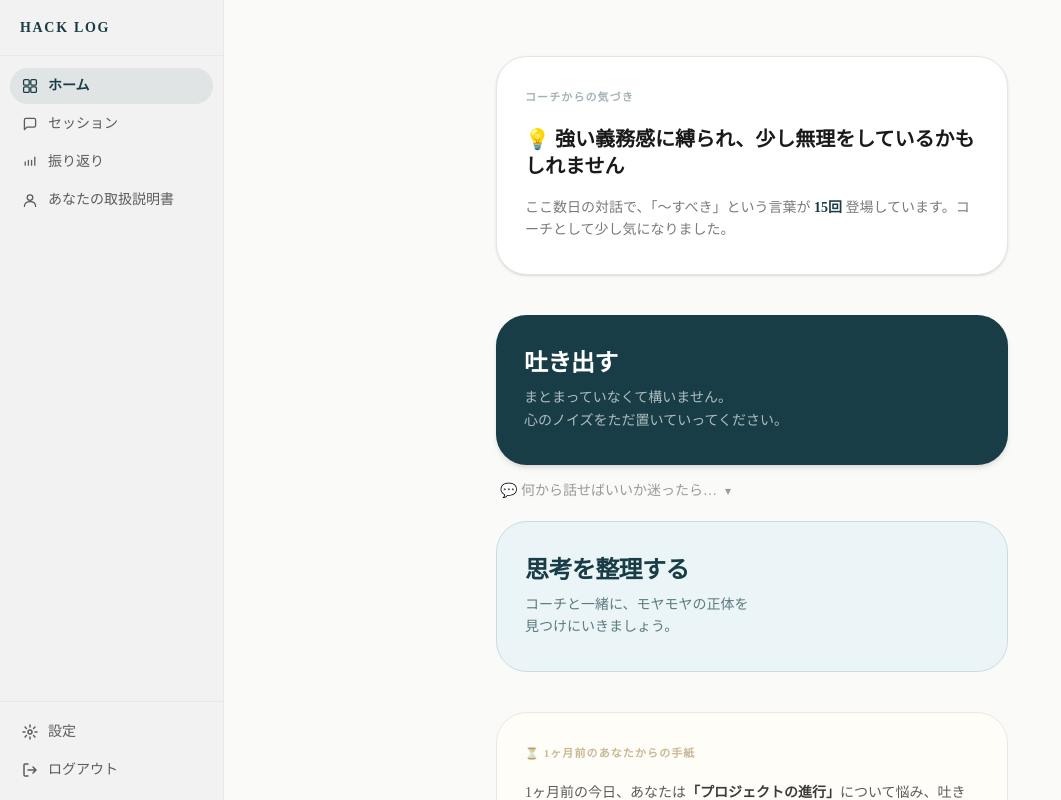
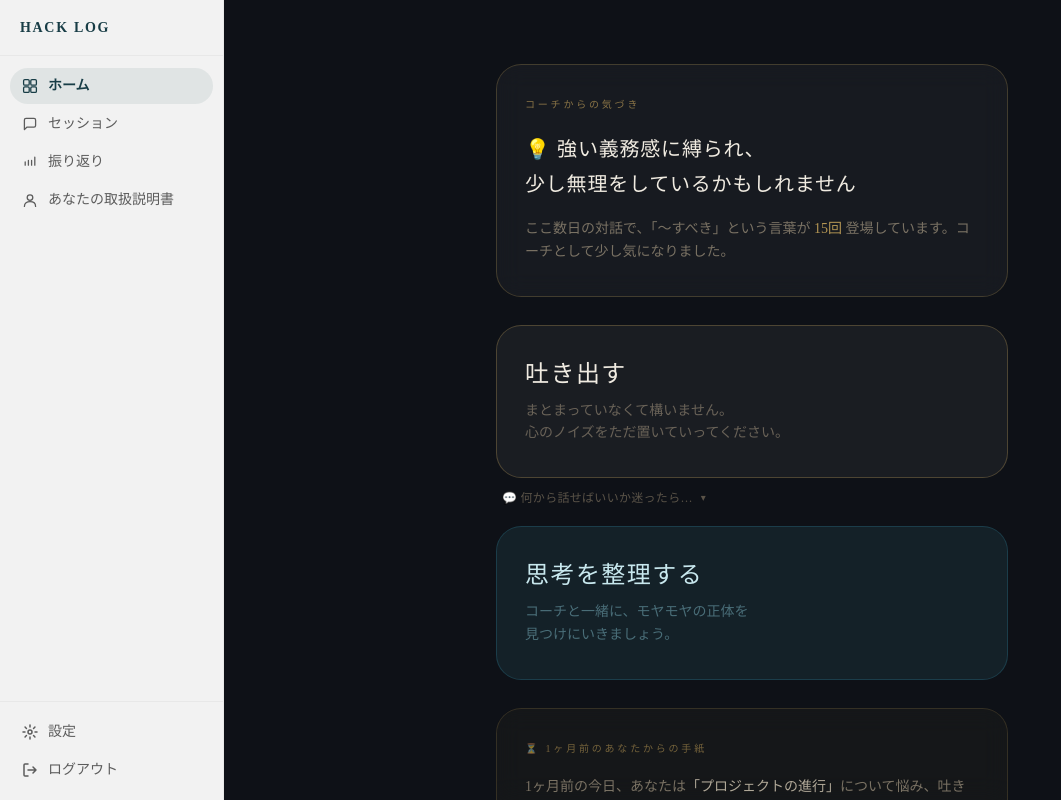
Before and after one commit to testmarunage-web/alter-log, a Next.js app: page /dashboard in a window 1280 px wide. Shown: the whole page, without its empty margins (0-1061 px from the left). Built offline with nearby package versions, Linux system fonts and the light colour scheme.

Commit message:
ダッシュボードのUIを知的書斎コンセプトに刷新（エンタメ要素排除）

```diff
--- a/src/app/(app)/dashboard/page.tsx
+++ b/src/app/(app)/dashboard/page.tsx
@@ -1,71 +1,174 @@
 "use client";
 
 import Link from "next/link";
-import { useState } from "react";
+import { useState, useRef, useCallback } from "react";
 
-// ── page ──────────────────────────────────────────────────────────────────
+// ── ripple hook ────────────────────────────────────────────────────────────
+type Ripple = { id: number; x: number; y: number };
 
+function useRipple() {
+  const [ripples, setRipples] = useState<Ripple[]>([]);
+  const nextId = useRef(0);
+
+  const createRipple = useCallback((e: React.MouseEvent<HTMLElement>) => {
+    const rect = e.currentTarget.getBoundingClientRect();
+    const id = nextId.current++;
+    setRipples((prev) => [
+      ...prev,
+      { id, x: e.clientX - rect.left, y: e.clientY - rect.top },
+    ]);
+    setTimeout(() => setRipples((prev) => prev.filter((r) => r.id !== id)), 750);
+  }, []);
+
+  return { ripples, createRipple };
+}
+
+// ── RippleButton ───────────────────────────────────────────────────────────
+function RippleButton({
+  href,
+  children,
+  className = "",
+}: {
+  href: string;
+  children: React.ReactNode;
+  className?: string;
+}) {
+  const { ripples, createRipple } = useRipple();
+
+  return (
+    <Link
+      href={href}
+      onClick={createRipple}
+      className={`relative overflow-hidden block ${className}`}
+    >
+      {children}
+      {ripples.map(({ id, x, y }) => (
+        <span
+          key={id}
+          className="absolute rounded-full pointer-events-none animate-[ripple_0.75s_cubic-bezier(0.22,1,0.36,1)_forwards]"
+          style={{
+            left: x,
+            top: y,
+            width: 8,
+            height: 8,
+            marginLeft: -4,
+            marginTop: -4,
+            background: "rgba(196,163,90,0.35)",
+          }}
+        />
+      ))}
+    </Link>
+  );
+}
+
+// ── page ───────────────────────────────────────────────────────────────────
 export default function DashboardPage() {
   const [hintOpen, setHintOpen] = useState(false);
 
   return (
-    <div className="min-h-full bg-[#FAFAF8] px-5 py-10 md:px-8 md:py-14">
-      <div className="max-w-lg mx-auto space-y-10">
+    <>
+      {/* ── カスタムアニメーション ── */}
+      <style>{`
+        @keyframes ripple {
+          0%   { transform: scale(1);   opacity: 1; }
+          100% { transform: scale(28);  opacity: 0; }
+        }
+        @keyframes fadeSlideUp {
+          from { opacity: 0; transform: translateY(14px); }
+          to   { opacity: 1; transform: translateY(0);    }
+        }
+        .section-enter {
+          animation: fadeSlideUp 0.65s cubic-bezier(0.22,1,0.36,1) both;
+        }
+        .section-enter-2 { animation-delay: 0.10s; }
+        .section-enter-3 { animation-delay: 0.20s; }
+        .section-enter-4 { animation-delay: 0.30s; }
+        .font-serif-jp { font-family: var(--font-noto-serif-jp), "Hiragino Mincho ProN", "Yu Mincho", serif; }
+      `}</style>
 
-        {/* ── コーチからの気づき ───────────────────────────────── */}
-        <section className="bg-white border border-[#E8E4DE] rounded-3xl px-7 py-8 shadow-sm">
-          <p className="text-[11px] font-bold tracking-widest text-[#183D46]/40 uppercase mb-5">
+      {/* ── ページ本体 ── */}
+      <div className="min-h-full bg-[#0E1117] px-5 py-12 md:px-8 md:py-16">
+        <div className="max-w-lg mx-auto space-y-7">
+
+          {/* ── ① コーチからの気づき ─────────────────────────── */}
+          <section
+            className="section-enter section-enter-1 rounded-2xl px-7 py-8
+              bg-white/[0.04] backdrop-blur-md
+              border border-[#C4A35A]/25
+              hover:-translate-y-px hover:border-[#C4A35A]/50
+              hover:shadow-[0_0_28px_rgba(196,163,90,0.10)]
+              transition-all duration-500 ease-out"
+          >
+            <p className="text-[10px] tracking-[0.28em] text-[#C4A35A]/65 uppercase mb-5 font-sans">
               コーチからの気づき
             </p>
-          <p className="text-xl font-bold text-[#1A1A1A] leading-snug mb-4">
-            💡 強い義務感に縛られ、少し無理をしているかもしれません
+            <p className="font-serif-jp text-xl text-[#F0EBE1] leading-[1.75] tracking-[0.04em] mb-4">
+              💡 強い義務感に縛られ、<br className="hidden sm:block" />
+              少し無理をしているかもしれません
             </p>
-          <p className="text-sm text-[#7A7A7A] leading-relaxed">
+            <p className="text-sm text-[#7A7264] leading-relaxed">
               ここ数日の対話で、「〜すべき」という言葉が
-            <span className="text-[#183D46] font-semibold"> 15回 </span>
+              <span className="text-[#C4A35A]/90 font-medium"> 15回 </span>
               登場しています。コーチとして少し気になりました。
             </p>
           </section>
 
-        {/* ── 2つのメインアクション ────────────────────────────── */}
-        <section className="space-y-4">
+          {/* ── ② メインアクション ────────────────────────────── */}
+          <section className="section-enter section-enter-2 space-y-4">
 
             {/* 吐き出す */}
-          <div className="space-y-3">
-            <Link
+            <div className="space-y-2">
+              <RippleButton
                 href="/chat?mode=journal"
-              className="block w-full bg-[#183D46] text-white rounded-3xl px-7 py-8 hover:bg-[#1e4d59] active:scale-[0.99] transition-all shadow-md group"
+                className="w-full rounded-2xl px-7 py-8
+                  bg-white/[0.05] backdrop-blur-md
+                  border border-[#C4A35A]/30
+                  hover:-translate-y-px hover:border-[#C4A35A]/60
+                  hover:shadow-[0_4px_32px_rgba(196,163,90,0.13)]
+                  transition-all duration-400 ease-out group"
               >
-              <p className="text-2xl font-black mb-2 tracking-tight">吐き出す</p>
-              <p className="text-sm text-white/65 leading-relaxed font-normal">
+                <p className="font-serif-jp text-2xl text-[#F0EBE1] tracking-[0.06em] mb-2.5">
+                  吐き出す
+                </p>
+                <p className="text-sm text-[#6A6358] leading-relaxed font-sans">
                   まとまっていなくて構いません。<br />
                   心のノイズをただ置いていってください。
                 </p>
-            </Link>
+              </RippleButton>
 
               {/* お助けカード（アコーディオン） */}
-            <div className="px-1">
+              <div className="px-1.5">
                 <button
                   type="button"
                   onClick={() => setHintOpen((v) => !v)}
-                className="flex items-center gap-2 text-sm text-[#9A9A9A] hover:text-[#5C5C5C] transition-colors py-1"
+                  className="flex items-center gap-2 text-xs text-[#5A5348] hover:text-[#8A8070] transition-colors duration-300 py-1 tracking-wide"
                   aria-expanded={hintOpen}
                 >
                   <span>💬 何から話せばいいか迷ったら…</span>
                   <span
-                  className="text-xs transition-transform duration-300"
-                  style={{ display: "inline-block", transform: hintOpen ? "rotate(180deg)" : "rotate(0deg)" }}
+                    className="text-[10px] transition-transform duration-400"
+                    style={{
+                      display: "inline-block",
+                      transform: hintOpen ? "rotate(180deg)" : "rotate(0deg)",
+                    }}
                   >
                     ▾
                   </span>
                 </button>
 
                 {hintOpen && (
-                <div className="mt-2 bg-[#F7F5F2] border border-[#E8E4DE] rounded-2xl px-5 py-4">
-                  <p className="text-xs text-[#9A9A9A] mb-2">コーチからの問いかけ</p>
-                  <p className="text-sm text-[#3A3A3A] leading-relaxed">
+                  <div
+                    className="mt-2 rounded-xl px-5 py-4
+                      bg-white/[0.03] backdrop-blur-sm
+                      border border-[#C4A35A]/15
+                      animate-[fadeSlideUp_0.45s_cubic-bezier(0.22,1,0.36,1)_both]"
+                  >
+                    <p className="text-[10px] tracking-[0.2em] text-[#5A5348] uppercase mb-2.5">
+                      コーチからの問いかけ
+                    </p>
+                    <p className="text-sm text-[#B0A898] leading-relaxed font-sans">
                       私がペソさんについてもっと知りたいのは…<br />
-                    <span className="font-semibold text-[#183D46]">
+                      <span className="text-[#C4A35A]/80 font-medium">
                         「最近、一番ホッとした瞬間はいつですか？」
                       </span>
                     </p>
@@ -75,35 +178,54 @@ export default function DashboardPage() {
             </div>
 
             {/* 思考を整理する */}
-          <Link
+            <RippleButton
               href="/chat?mode=coach"
-            className="block w-full bg-[#EBF4F6] border border-[#C8DDE2] text-[#1A1A1A] rounded-3xl px-7 py-8 hover:border-[#183D46]/40 hover:bg-[#E2EEF2] active:scale-[0.99] transition-all group"
+              className="w-full rounded-2xl px-7 py-8
+                bg-[#1E3A45]/40 backdrop-blur-md
+                border border-[#3AAFCA]/20
+                hover:-translate-y-px hover:border-[#3AAFCA]/45
+                hover:shadow-[0_4px_32px_rgba(58,175,202,0.12)]
+                transition-all duration-400 ease-out group"
             >
-            <p className="text-2xl font-black mb-2 tracking-tight text-[#183D46]">思考を整理する</p>
-            <p className="text-sm text-[#5C7A82] leading-relaxed font-normal">
+              <p className="font-serif-jp text-2xl text-[#C8E8EE] tracking-[0.06em] mb-2.5">
+                思考を整理する
+              </p>
+              <p className="text-sm text-[#4A6E78] leading-relaxed font-sans">
                 コーチと一緒に、モヤモヤの正体を<br />
                 見つけにいきましょう。
               </p>
-          </Link>
+            </RippleButton>
           </section>
 
-        {/* ── タイムトラベル ────────────────────────────────────── */}
-        <section className="bg-[#FFFDF7] border border-[#EDE8DC] rounded-3xl px-7 py-8">
-          <p className="text-[11px] font-bold tracking-widest text-[#B09A6A]/70 uppercase mb-5">
+          {/* ── ③ タイムトラベル ──────────────────────────────── */}
+          <section
+            className="section-enter section-enter-3 rounded-2xl px-7 py-8
+              bg-[#C4A35A]/[0.04] backdrop-blur-md
+              border border-[#C4A35A]/18
+              hover:-translate-y-px hover:border-[#C4A35A]/38
+              hover:shadow-[0_4px_28px_rgba(196,163,90,0.09)]
+              transition-all duration-500 ease-out"
+          >
+            <p className="text-[10px] tracking-[0.28em] text-[#C4A35A]/55 uppercase mb-5 font-sans">
               ⏳ 1ヶ月前のあなたからの手紙
             </p>
-          <p className="text-sm text-[#5C5C5C] leading-relaxed mb-6">
+            <p className="text-sm text-[#7A7264] leading-relaxed mb-6 font-sans">
               1ヶ月前の今日、あなたは
-            <span className="font-semibold text-[#3A3A3A]">「プロジェクトの進行」</span>
+              <span className="text-[#B0A898] font-medium">「プロジェクトの進行」</span>
               について悩み、吐き出していました。<br /><br />
               今のあなたなら、当時の自分にどんな声をかけてあげますか？
             </p>
             <Link
               href="/chat?mode=coach"
-            className="inline-flex items-center gap-2 text-sm font-semibold text-[#183D46] bg-white border border-[#E8E4DE] px-5 py-3 rounded-xl hover:border-[#183D46]/40 transition-colors shadow-sm"
+              className="inline-flex items-center gap-2.5 text-sm font-medium tracking-wide
+                text-[#C4A35A]/80 hover:text-[#C4A35A]
+                border border-[#C4A35A]/30 hover:border-[#C4A35A]/65
+                px-5 py-2.5 rounded-xl
+                hover:shadow-[0_0_16px_rgba(196,163,90,0.15)]
+                transition-all duration-400 ease-out"
             >
               過去の自分と対話する
-            <svg width="12" height="12" viewBox="0 0 12 12" fill="none" stroke="currentColor" strokeWidth="2.2" strokeLinecap="round" strokeLinejoin="round" aria-hidden="true">
+              <svg width="12" height="12" viewBox="0 0 12 12" fill="none" stroke="currentColor" strokeWidth="2" strokeLinecap="round" strokeLinejoin="round" aria-hidden="true">
                 <path d="M2 6h8M6 2l4 4-4 4" />
               </svg>
             </Link>
@@ -111,5 +233,6 @@ export default function DashboardPage() {
 
         </div>
       </div>
+    </>
   );
 }
```
Also changed, not shown: src/app/layout.tsx (+9 -2 lines). Lines whose indentation alone changed are shown as unchanged.
